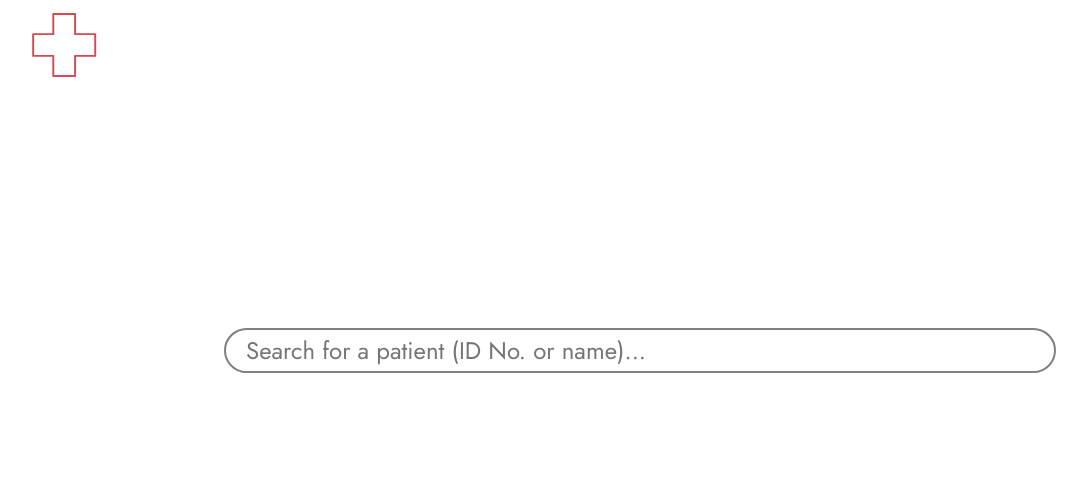
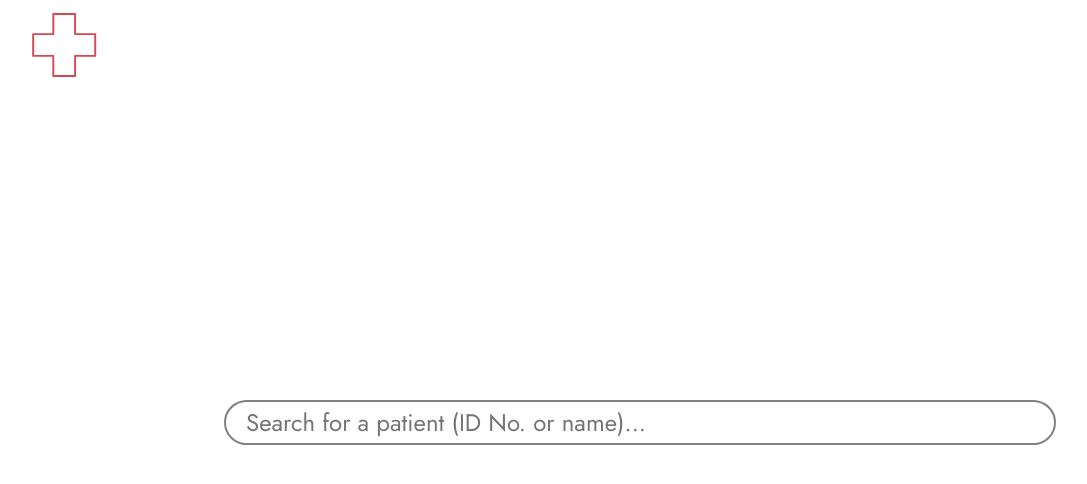
Before and after one commit to yash-dani/healthdex, a React (Create React App) app: page / in a window 1280 px wide. Shown: the top 484 px of the page, without its empty margins (0-1087 px from the left). Built offline with nearby package versions, Linux system fonts and the light colour scheme.

Commit message:
Made component folder

```diff
--- a/src/App.css
+++ b/src/App.css
@@ -24,6 +24,8 @@
 }
 
 .MainSearch {
+  position: absolute;
+  top: 50%;
   border: 2px solid gray;
   border-radius: 25px;
   width: 65%;
@@ -40,14 +42,33 @@
   outline: 0;
 }
 
+.Moved {
+  top: 20px;
+  animation: transitUp 500ms ease-out;
+}
+
 .Conditional {
   min-width: 100px;
   min-height: 100px;
+  max-height: 90vh;
+  display: flex;
+  align-items: center;
+  justify-content: center;
 }
 
 .Spinner {
-  margin: 25px;
-  animation: loadIn 1s;
+  margin: 20px;
+  animation: loadIn 500ms ease-in;
+}
+
+@keyframes transitUp {
+  from {
+    top: 50%
+  }
+
+  to {
+    top: 20px
+  }
 }
 
 @keyframes loadIn {
--- a/src/App.js
+++ b/src/App.js
@@ -22,30 +22,32 @@ export default class App extends Component {
       resultsPending: true
     });
 
-    setTimeout(() => {
+    setTimeout(() => { //TEST CODE HERE
       this.setState({
         resultsPending: false,
         searched: true
       });
-    }, 3000);
+    }, 3000); //TEST CODE ENDS
   }
 
   render() {
 
     let { searched, resultsPending, data } = this.state;
 
+    let searchClass = searched ? 'MainSearch Moved' : resultsPending ? 'MainSearch Moved' : 'MainSearch';
+
     return (
       <div className='AppContainer'>
         <Logo className='Logo' />
         <div className='DocumentContainer'>
-          <input className='MainSearch' placeholder='Search for a patient (ID No. or name)...' onKeyPress={event => {
+          <input className={searchClass} placeholder='Search for a patient (ID No. or name)...' onKeyPress={event => {
             if (event.key === 'Enter') {
-              this.search();
+              this.search(); //Will have to put patient
             }
           }} />
           <div className='Conditional'>
             {resultsPending ? <Puff className='Spinner' stroke='#D64952' /> : null}
-            {searched ? <PatientRecord data={data} /> : null}
+            {searched && !resultsPending ? <PatientRecord data={data} /> : null}
           </div>
         </div>
       </div>
--- a/src/components/Record.js
+++ b/src/components/Record.js
@@ -2,6 +2,10 @@ import React, { Component } from 'react';
 
 export default class Record extends Component {
     render() {
-        return (<div>Patient Record</div>);
+        return (
+            <div style={{ width: '80vw', paddingTop: '50px' }}>
+                <div style={{ height: '200vh' }}>test</div>
+            </div>
+        );
     }
 }
```
